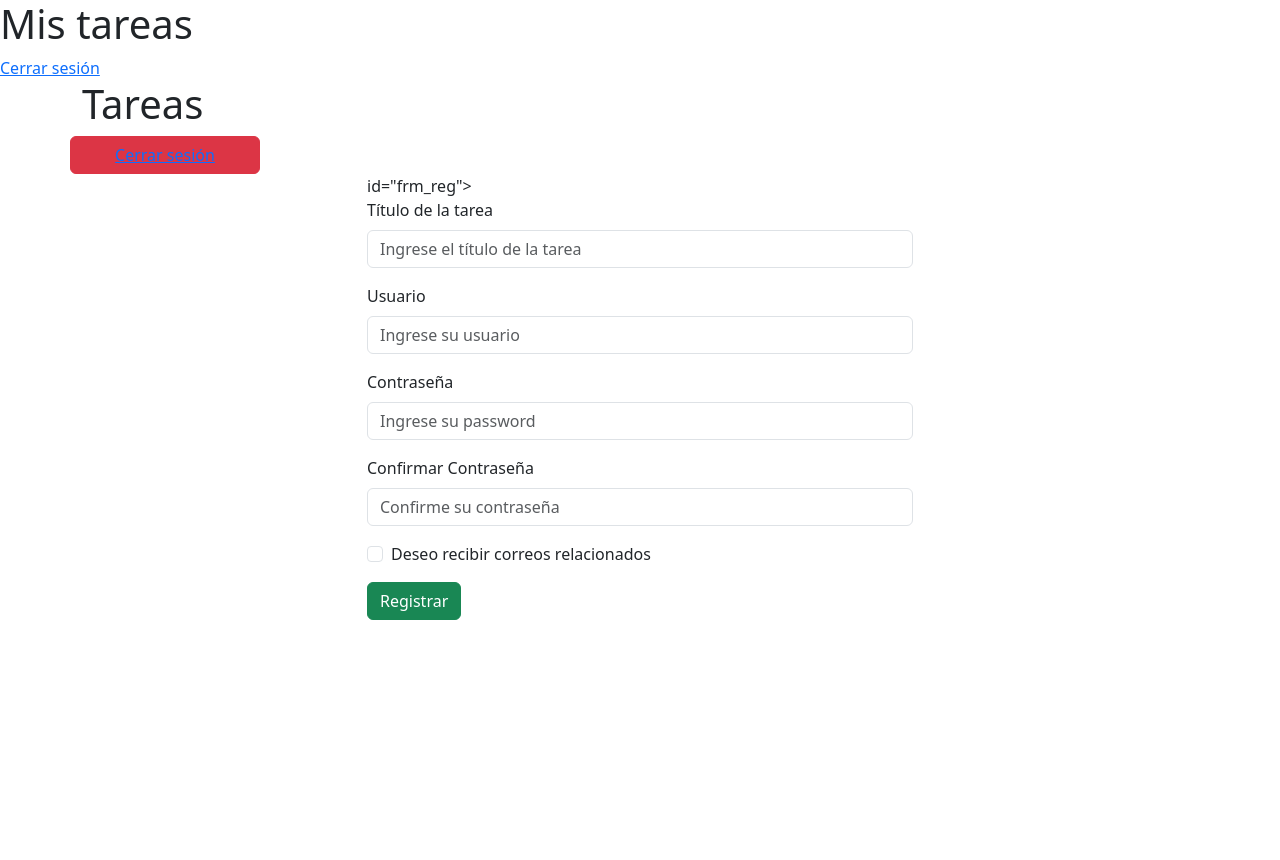
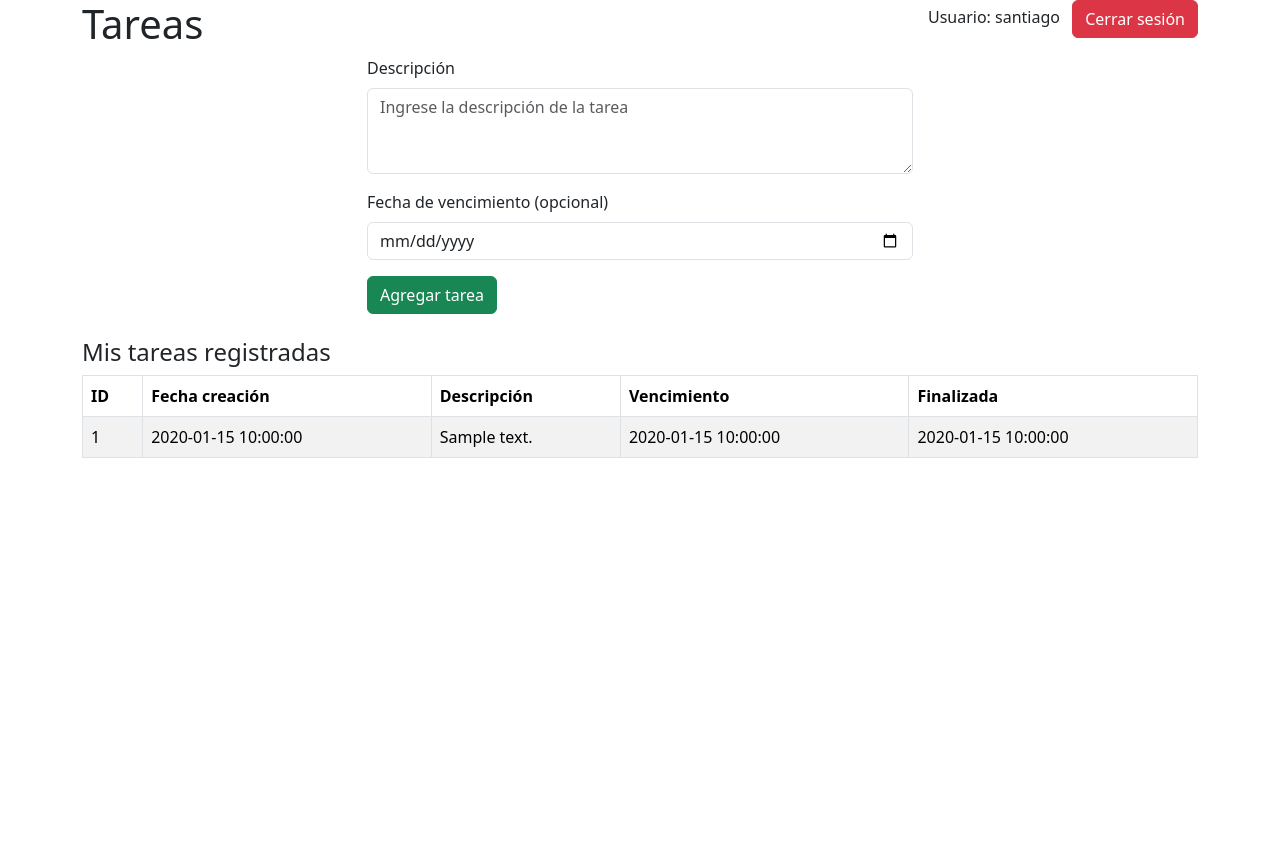
Before and after one commit to mrbugs16/Pr-cticas-PHP-HTML-, a PHP site: page /proyecto/src/tareas.php in a window 1280 px wide. Shown: the top 860 px of the page. After the commit the page ends 458 px from the top, so only its background shows below. Run offline with PHP 8.4, Linux system fonts and the light colour scheme; a user stored in the database is signed in; data comes from the database, SQL or seed files in the repository; both versions use the stored data as it was after the commit; tables that the repository leaves empty hold one stand-in row (values such as "Sample post").

Commit message:
Agregamos apartado de tareas

```diff
--- a/docker-compose.yml
+++ b/docker-compose.yml
@@ -58,7 +58,7 @@ services:
       MYSQL_USER: ougalde
       MYSQL_PASSWORD: 37863
     volumes:
-      - ./db:/root
+      - ./db/tareas_db.sql:/docker-entrypoint-initdb.d/01_tareas_db.sql:ro
       - dbdataP26:/var/lib/mysql
     ports:
       - "3306:3306"
--- a/proyecto/src/db_cnx.php
+++ b/proyecto/src/db_cnx.php
@@ -18,4 +18,3 @@ try {
 } catch (\PDOException $e) {
     die("Error de conexion: " . $e->getMessage());
 }
-?>
--- a/proyecto/src/tareas.php
+++ b/proyecto/src/tareas.php
@@ -2,16 +2,33 @@
 
 session_start();
 //Revisar si existe la variable
-if(!isset($_SESSION["usuario"])){
-    header("Location: login.php");
-    exit; //Termina el script, para que no se ejecute el resto del codigo
+// if (!isset($_SESSION["user"])) {
+//     header("Location: login.php");
+//     exit; //Termina el script, para que no se ejecute el resto del codigo
+// }
+
+// Bypass temporal de login para poder ver el despliegue en localhost
+if (!isset($_SESSION["user"]) || trim((string)$_SESSION["user"]) === "") {
+    $_SESSION["user"] = "santiago";
 }
 
-echo "<h1>Mis tareas</h1>";
+include_once "db_cnx.php";
+
+$statement = $cnx->prepare(
+    "SELECT  t.id_tarea,
+            t.fecha_creacion,
+            t.descripcion,
+            t.fechafinalizada,
+            t.fecha_vencimiento
+     FROM   tareas t
+     INNER JOIN usuarios u ON u.id_usuario = t.id_usuario
+     WHERE  u.usuario = ?
+     ORDER BY t.fecha_creacion DESC"
+);
+$statement->execute([$_SESSION["user"]]);
+$tareas = $statement->fetchAll(PDO::FETCH_ASSOC);
 
 ?>
-<a href="logout.php">Cerrar sesión</a>
-
 <!doctype html>
 <html lang="es">
 
@@ -28,47 +45,63 @@ echo "<h1>Mis tareas</h1>";
 
     <nav class="row">
         <h1 class="col"> Tareas </h1>
-        <a href="logout.php"><div class="col-2 btn btn-danger">Cerrar sesión</a>
+        <div class="col-4 text-end">
+            <span class="me-2">Usuario: <?php echo htmlspecialchars((string)$_SESSION["user"]); ?></span>
+            <a class="btn btn-danger" href="logout.php">Cerrar sesión</a>
+        </div>
     </nav>
 
     <section class="row justify-content-center">
 
-        <form method="POST" class="col-12 col-md-6" action="tareasCNT.php"> id="frm_reg">
+        <form method="POST" class="col-12 col-md-6" action="tareasCNT.php" id="frm_tareas">
 
 <div class="mb-3">
-    <label class="form-label" for="titulo">Título de la tarea</label>
-    <input class="form-control" id="titulo" name="titulo" placeholder="Ingrese el título de la tarea">
+    <label class="form-label" for="descripcion">Descripción</label>
+    <textarea class="form-control" id="descripcion" name="descripcion" rows="3" placeholder="Ingrese la descripción de la tarea" required></textarea>
 </div>
 
 <div class="mb-3">
+    <label class="form-label" for="fecha_vencimiento">Fecha de vencimiento (opcional)</label>
+    <input class="form-control" id="fecha_vencimiento" name="fecha_vencimiento" type="date">
 </div>
 
-<div class="mb-3">
-    <label for="usuario" class="form-label">Usuario</label>
-    <input class="form-control" id="usuario" name="usuario" placeholder="Ingrese su usuario">
-</div>
-
-<div class="mb-3">
-    <label for="password" class="form-label">Contraseña</label>
-    <input class="form-control" id="password" name="password" type="password" placeholder="Ingrese su password">
-</div>
-
-<div class="mb-3">
-    <label for="confirma" class="form-label">Confirmar Contraseña</label>
-    <input class="form-control" id="confirma" name="confirma" type="password" placeholder="Confirme su contraseña">
-</div>
-
-<div class="form-check mb-3">
-    <input class="form-check-input" type="checkbox" value="1" name="suscrito" id="suscrito">
-    <label class="form-check-label" for="suscrito">Deseo recibir correos relacionados</label>
-</div>
-
-<button type="submit" class="btn btn-success">Registrar</button>
+<button type="submit" class="btn btn-success">Agregar tarea</button>
 
         </form>
 
-
-<section>
+        <section class="col-12 mt-4">
+            <h2 class="h4">Mis tareas registradas</h2>
+            <div class="table-responsive">
+                <table class="table table-striped table-bordered align-middle">
+                    <thead>
+                        <tr>
+                            <th>ID</th>
+                            <th>Fecha creación</th>
+                            <th>Descripción</th>
+                            <th>Vencimiento</th>
+                            <th>Finalizada</th>
+                        </tr>
+                    </thead>
+                    <tbody>
+                        <?php if (count($tareas) === 0): ?>
+                            <tr>
+                                <td colspan="5">No hay tareas aún.</td>
+                            </tr>
+                        <?php else: ?>
+                            <?php foreach ($tareas as $t): ?>
+                                <tr>
+                                    <td><?php echo htmlspecialchars($t["id_tarea"]); ?></td>
+                                    <td><?php echo htmlspecialchars($t["fecha_creacion"]); ?></td>
+                                    <td><?php echo nl2br(htmlspecialchars($t["descripcion"])); ?></td>
+                                    <td><?php echo htmlspecialchars($t["fecha_vencimiento"] ?? ""); ?></td>
+                                    <td><?php echo htmlspecialchars($t["fechafinalizada"] ?? ""); ?></td>
+                                </tr>
+                            <?php endforeach; ?>
+                        <?php endif; ?>
+                    </tbody>
+                </table>
+            </div>
+        </section>
 
     </main>
 
```
Also changed, not shown: db/tareas_db.sql (+5 -5 lines), proyecto/src/login.php (added, +54 -0 lines), proyecto/src/loginCNT.php (+18 -5 lines), proyecto/src/tareasCNT.php (+55 -10 lines), 1 other file.
